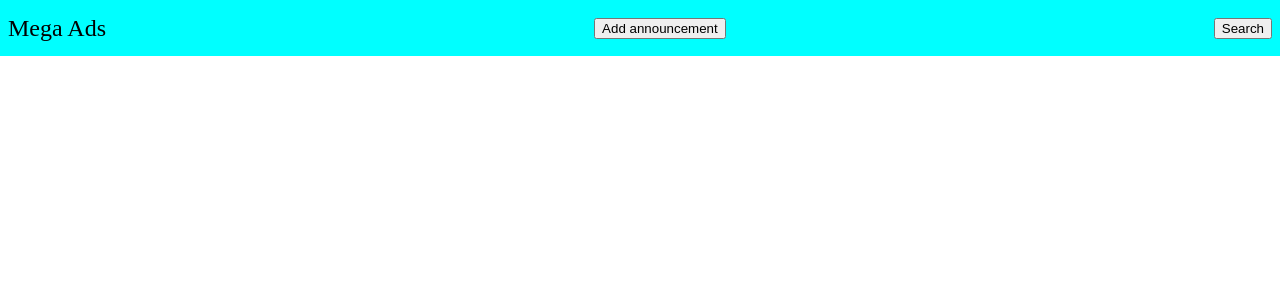
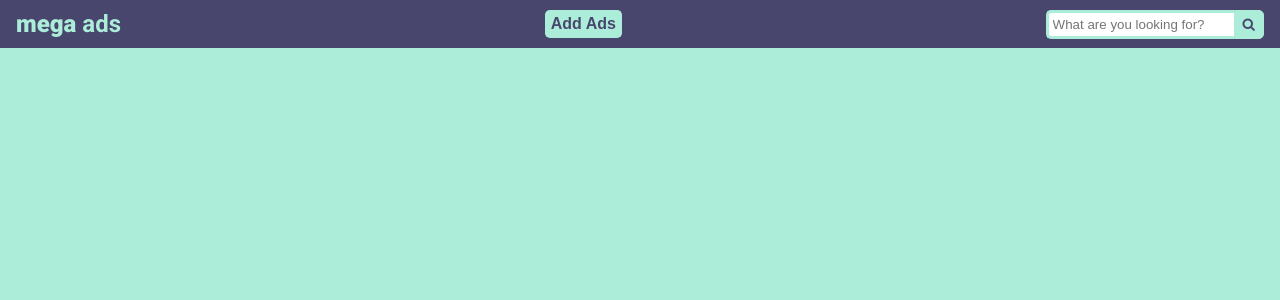
Before and after one commit to tomaszburas/CarsAdsFrontend, a React (Create React App) app: page / in a window 1280 px wide. Shown: the top 300 px of the page. Built offline with nearby package versions, Linux system fonts and the light colour scheme.

Commit message:
Add main view

```diff
--- a/public/index.html
+++ b/public/index.html
@@ -24,6 +24,12 @@
       work correctly both with client-side routing and a non-root public URL.
       Learn how to configure a non-root public URL by running `npm run build`.
     -->
+    <link rel="preconnect" href="https://fonts.googleapis.com">
+    <link rel="preconnect" href="https://fonts.gstatic.com" crossorigin>
+    <link href="https://fonts.googleapis.com/css2?family=Roboto:wght@100;300;400;500;700;900&display=swap" rel="stylesheet">
+
+    <link rel="stylesheet" href="https://maxcdn.bootstrapcdn.com/font-awesome/4.4.0/css/font-awesome.min.css">
+
     <title>React App</title>
   </head>
   <body>
--- a/src/components/App.tsx
+++ b/src/components/App.tsx
@@ -1,7 +1,10 @@
 import {Header} from "./Header";
+import {Map} from "./Map";
+import {Theme} from "./Theme";
 
 export const App = () => {
-    return (
+    return <Theme>
         <Header />
-    )
+        <Map />
+    </Theme>
 }
--- /dev/null
+++ b/src/components/Button.tsx
@@ -0,0 +1,20 @@
+import styled from "styled-components";
+
+type Props = {
+    text: string;
+}
+
+export const Button = ({text}: Props) => {
+    return <ButtonStyle>{text}</ButtonStyle>
+}
+
+const ButtonStyle = styled.button`
+  background-color: ${props => props.theme.colors.green};
+  cursor: pointer;
+  border: none;
+  color: ${props => props.theme.colors.purple};
+  border-radius: .3rem;
+  height: 1.7rem;
+  font-size: 1rem;
+  font-weight: 600;
+`;
--- a/src/components/Header.tsx
+++ b/src/components/Header.tsx
@@ -1,19 +1,21 @@
 import styled from "styled-components";
+import {Button} from "./Button";
+import { Search } from "./Search";
 
 export const Header = () => {
     return (
         <HeaderWrapper>
-            <Logo>Mega Ads</Logo>
-            <AddButton>Add announcement</AddButton>
-            <SearchButton>Search</SearchButton>
+            <Logo><span>mega</span> ads</Logo>
+            <Button text='Add Ads' />
+            <Search />
         </HeaderWrapper>
     )
 }
 
 const HeaderWrapper = styled.header`
-  padding: .5rem;
-  height: 2.5rem;
-  background-color: aqua;
+  padding: .5rem 1rem;
+  height: 3rem;
+  background-color: ${props => props.theme.colors.purple};
   display: flex;
   justify-content: space-between;
   align-items: center;
@@ -21,12 +23,8 @@ const HeaderWrapper = styled.header`
 
 const Logo = styled.h1`
   font-size: 1.5rem;
+  color: ${props => props.theme.colors.green};
+  & span {
+    font-weight: 800
+  }
 `;
-
-const AddButton = styled.button`
-
-`;
-
-const SearchButton = styled.button`
-
-`;
--- /dev/null
+++ b/src/components/Map.tsx
@@ -0,0 +1,11 @@
+import styled from "styled-components"
+
+export const Map = () => {
+    return <Maps/>
+}
+
+const Maps = styled.div`
+  height: calc(100vh - 3rem);
+  width: 100%;
+  background-color: ${props => props.theme.colors.green};
+`
--- /dev/null
+++ b/src/components/Search.tsx
@@ -0,0 +1,42 @@
+import styled from "styled-components";
+
+export const Search = () => {
+    return <Wrapper>
+        <div className="search">
+            <input type="text" className="searchTerm" placeholder="What are you looking for?" />
+                <button type="submit" className="searchButton">
+                    <i className="fa fa-search" />
+                </button>
+        </div>
+    </Wrapper>
+}
+
+const Wrapper = styled.div`
+  height: 1.5rem;
+  display: flex;
+  align-items: center;
+
+  .search {
+    width: 100%;
+    display: flex;
+  }
+
+  .searchTerm {
+    width: 100%;
+    border: 3px solid ${props => props.theme.colors.green};
+    border-right: none;
+    padding: 4px;
+    border-radius: 5px 0 0 5px;
+    outline: none;
+  }
+
+  .searchButton {
+    padding: 0 .5rem;
+    border: 1px solid ${props => props.theme.colors.green};
+    background: ${props => props.theme.colors.green};
+    text-align: center;
+    color: ${props => props.theme.colors.purple};
+    border-radius: 0 5px 5px 0;
+    cursor: pointer;
+  }
+`
--- /dev/null
+++ b/src/components/Theme.tsx
@@ -0,0 +1,20 @@
+import { ThemeProvider } from "styled-components";
+import {ReactNode} from 'react';
+
+const theme = {
+    colors: {
+        purple: '#48466D',
+        blue: '#3D84A8',
+        turquoise: '#46CDCF',
+        green: '#ABEDD8',
+        white: '#fff'
+    },
+};
+
+type Props = {
+    children: ReactNode;
+};
+
+export const Theme = ({ children }: Props) => (
+    <ThemeProvider theme={theme}>{children}</ThemeProvider>
+);
--- a/src/index.css
+++ b/src/index.css
@@ -2,6 +2,10 @@
    v2.0 | 20110126
    License: none (public domain)
 */
+
+* {
+  box-sizing: border-box;
+}
 
 html, body, div, span, applet, object, iframe,
 h1, h2, h3, h4, h5, h6, p, blockquote, pre,
@@ -20,8 +24,8 @@ time, mark, audio, video {
   padding: 0;
   border: 0;
   font-size: 100%;
-  font: inherit;
   vertical-align: baseline;
+  font-family: 'Roboto', sans-serif;
 }
 /* HTML5 display-role reset for older browsers */
 article, aside, details, figcaption, figure,
```
